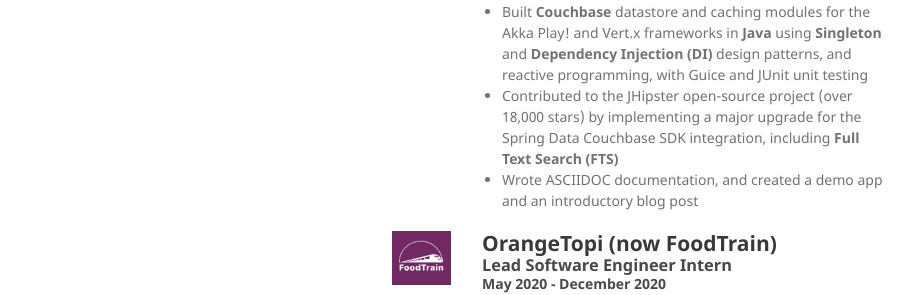
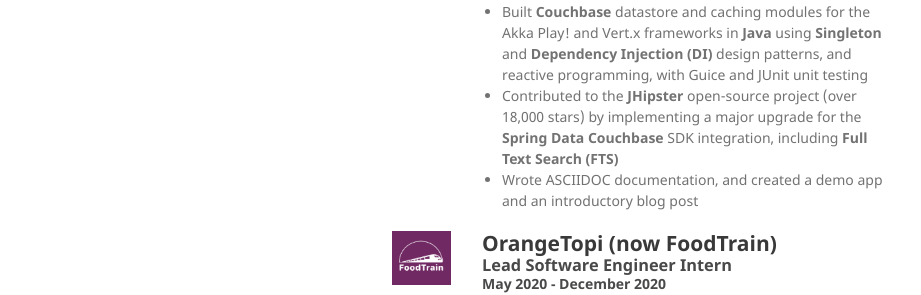
Before and after one commit to rupink/rupink.github.io, a Jekyll site: the page built from index.md, in a window 1280 px wide. Shown: the part 276-571 px from the top of the page, without its empty margins (178-1099 px from the left). Built offline with Jekyll 4.4.1, drawn with Linux system fonts in a browser that asks for light colours; our own code applies the rules of GitHub Pages for plain Markdown files.

Commit message:
add bolding

```diff
--- a/index.md
+++ b/index.md
@@ -30,7 +30,7 @@
     <h4>December 2020 - Present</h4>
     <ul>
       <li>Built <b>Couchbase</b> datastore and caching modules for the Akka Play! and Vert.x frameworks in <b>Java</b> using <b>Singleton</b> and <b>Dependency Injection (DI)</b> design patterns, and reactive programming, with Guice and JUnit unit testing </li>
-      <li>Contributed to the JHipster open-source project (over 18,000 stars) by implementing a major upgrade for the Spring Data Couchbase SDK integration, including <b>Full Text Search (FTS)</b></li>
+      <li>Contributed to the <b>JHipster</b> open-source project (over 18,000 stars) by implementing a major upgrade for the <b>Spring Data Couchbase</b> SDK integration, including <b>Full Text Search (FTS)</b></li>
       <li>Wrote ASCIIDOC documentation, and created a demo app and an introductory blog post</li>
     </ul>
   </div>
```
